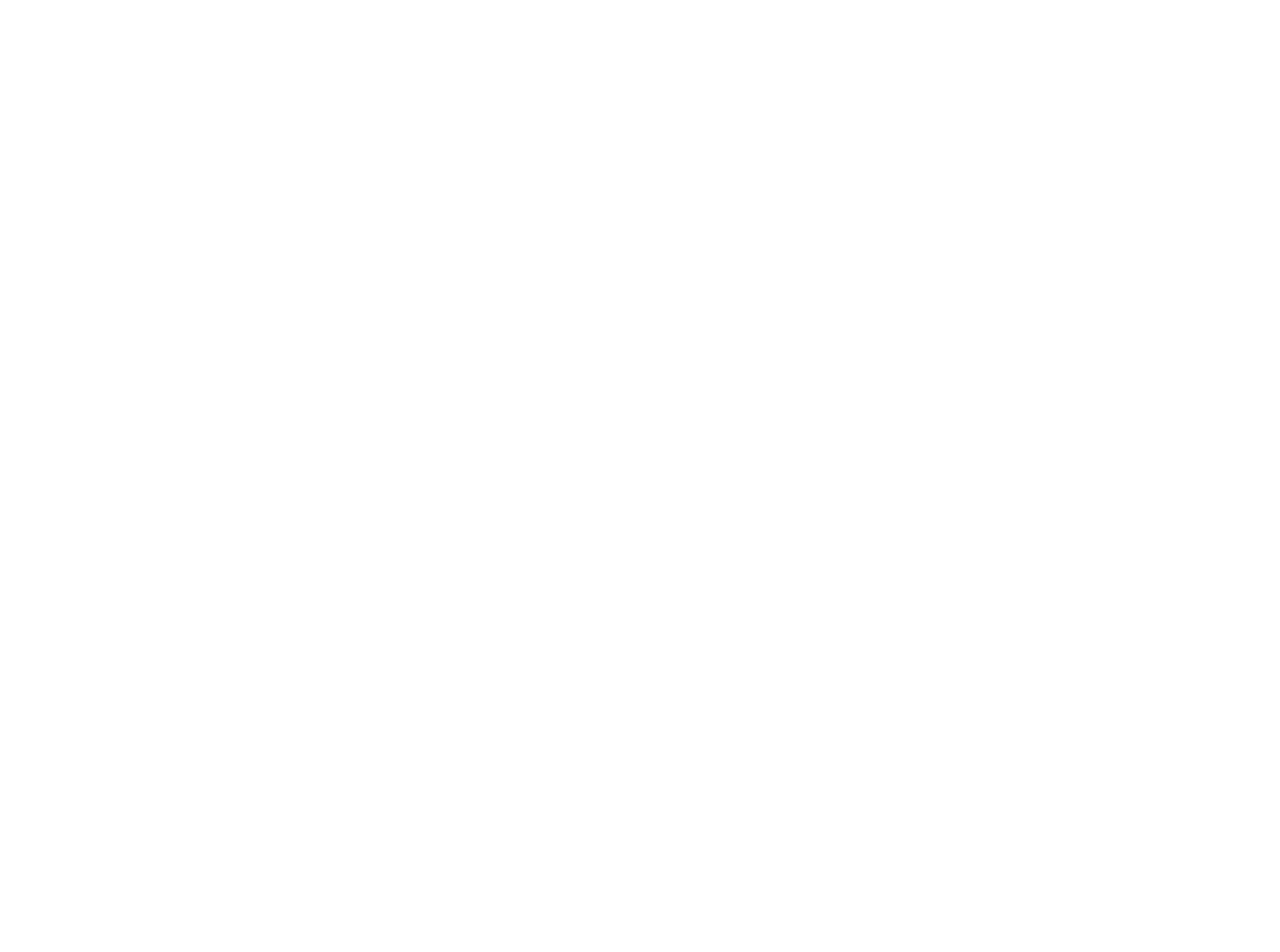
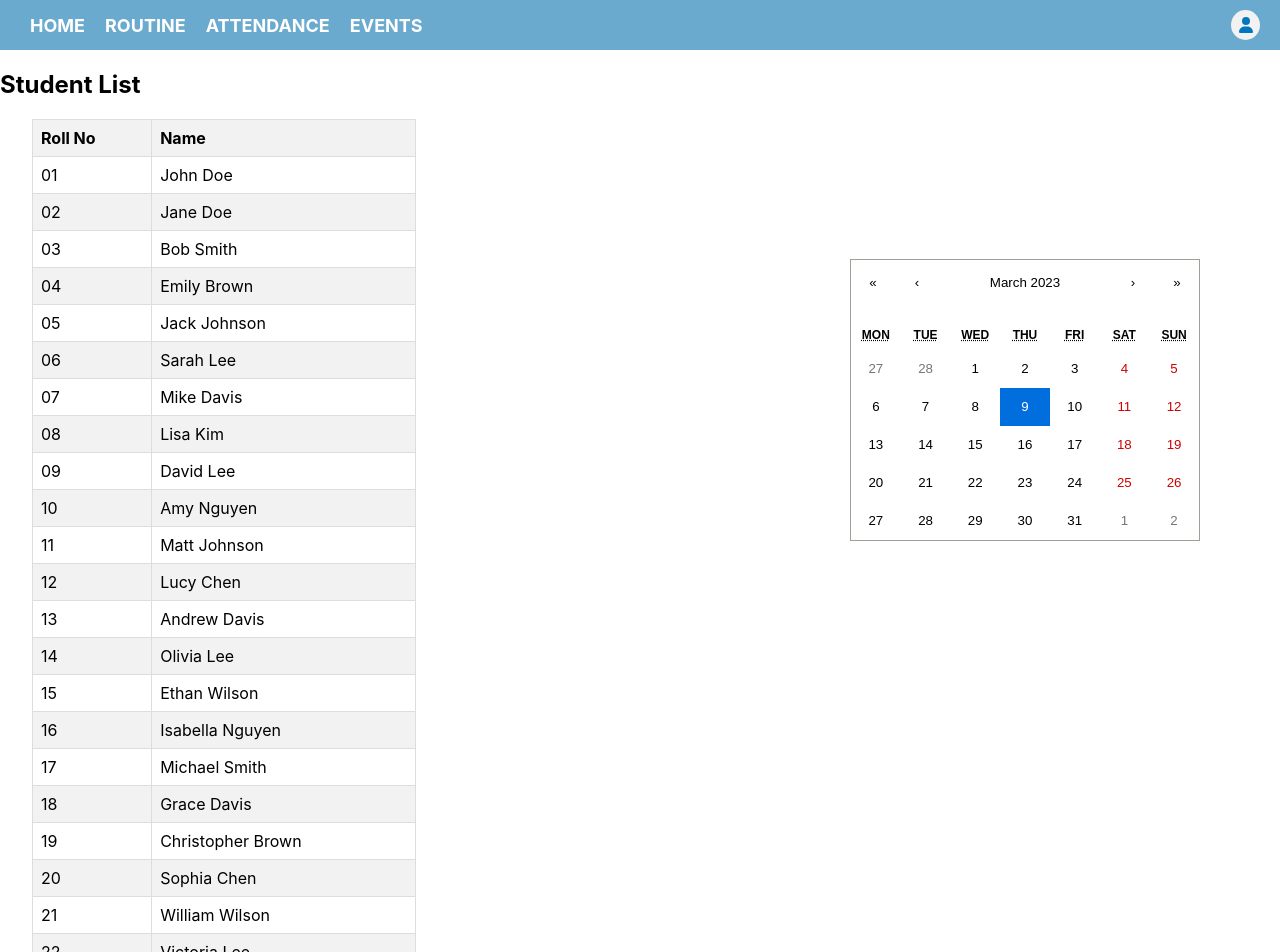
Before and after one commit to MythicSTR/Unify, a React (Create React App) app in the folder frontend/: page /teacher/attendance in a window 1280 px wide. Before the commit this address had no page. Shown: the top 952 px of the page. Before the commit the page ends 800 px from the top, so only its background shows below. Built offline with nearby package versions, Linux system fonts and the light colour scheme.

Commit message:
Working on digital attendance

```diff
--- a/frontend/src/App.js
+++ b/frontend/src/App.js
@@ -7,6 +7,9 @@
 import DepartmentHome from "./Pages/DepartmentHome"
 import StudentEvent from "./components/StudentEvent";
 import StudentRoutine from "./components/StudentRoutine";
+import TeacherAttendance from "./components/TeacherAttendance";
+import TeacherEvent from "./components/TeacherEvent";
+import TeacherRoutine from "./components/TeacherRoutine";
 
 function App() {
   return (
@@ -14,9 +17,16 @@
           <Routes>
               <Route exact path='/' element = {<LoginForm />}></Route>
               <Route exact path='/login_user' element = {<LoginForm />}></Route>
+
               <Route path = '/student/home' element = {<StudentHome />}></Route>
+
               <Route path = '/teacher/home' element = {<TeacherHome />}></Route>
+              <Route path = '/teacher/attendance' element = {<TeacherAttendance />}></Route>
+              <Route path = '/teacher/events' element = {<TeacherEvent />}></Route>
+              <Route path = '/teacher/routine' element = {<TeacherRoutine />}></Route>
+
               <Route path = '/department/home' element = {<DepartmentHome />}></Route>
+
               <Route path = '/student/events' element = {<StudentEvent />}></Route>
               <Route path = '/student/routine' element = {<StudentRoutine />}></Route>
               </Routes>
--- a/frontend/src/components/StudentEvent.js
+++ b/frontend/src/components/StudentEvent.js
@@ -6,7 +6,6 @@
     return(
         <div>
             <Navbar/>
-            student event
             <MyCalendar/>
         </div>
     );
--- /dev/null
+++ b/frontend/src/components/StudentList.js
@@ -0,0 +1,26 @@
+import React from 'react';
+import "../styles/StudentList.css"
+
+const StudentList = ({ students }) => {
+  return (
+    <table className="student-table">
+      <thead>
+        <tr>
+        <th>Roll No</th>
+          <th>Name</th>
+
+        </tr>
+      </thead>
+      <tbody>
+        {students.map((student) => (
+          <tr key={student.rollNumber}>
+          <td>{student.rollNumber}</td>
+            <td>{student.name}</td>
+          </tr>
+        ))}
+      </tbody>
+    </table>
+  );
+};
+
+export default StudentList;
--- /dev/null
+++ b/frontend/src/components/TeacherAttendance.js
@@ -0,0 +1,54 @@
+import React from "react";
+import Navbar from "../components/TeacherNavbar"
+import MyCalendar from "../components/Calendar";
+import StudentList from '../components/StudentList';
+
+function TeacherAttendance(){
+    const students = [
+        { id: 1, name: 'John Doe', rollNumber: '01' },
+        { id: 2, name: 'Jane Doe', rollNumber: '02' },
+        { id: 3, name: 'Bob Smith', rollNumber: '03' },
+        { id: 4, name: 'Emily Brown', rollNumber: '04' },
+        { id: 5, name: 'Jack Johnson', rollNumber: '05' },
+        { id: 6, name: 'Sarah Lee', rollNumber: '06' },
+        { id: 7, name: 'Mike Davis', rollNumber: '07' },
+        { id: 8, name: 'Lisa Kim', rollNumber: '08' },
+        { id: 9, name: 'David Lee', rollNumber: '09' },
+        { id: 10, name: 'Amy Nguyen', rollNumber: '10' },
+        { id: 11, name: 'Matt Johnson', rollNumber: '11' },
+        { id: 12, name: 'Lucy Chen', rollNumber: '12' },
+        { id: 13, name: 'Andrew Davis', rollNumber: '13' },
+        { id: 14, name: 'Olivia Lee', rollNumber: '14' },
+        { id: 15, name: 'Ethan Wilson', rollNumber: '15' },
+        { id: 16, name: 'Isabella Nguyen', rollNumber: '16' },
+        { id: 17, name: 'Michael Smith', rollNumber: '17' },
+        { id: 18, name: 'Grace Davis', rollNumber: '18' },
+        { id: 19, name: 'Christopher Brown', rollNumber: '19' },
+        { id: 20, name: 'Sophia Chen', rollNumber: '20' },
+        { id: 21, name: 'William Wilson', rollNumber: '21' },
+        { id: 22, name: 'Victoria Lee', rollNumber: '22' },
+        { id: 23, name: 'Daniel Davis', rollNumber: '23' },
+        { id: 24, name: 'Chloe Kim', rollNumber: '24' },
+        { id: 25, name: 'Alex Jones', rollNumber: '25' },
+        { id: 26, name: 'Natalie Johnson', rollNumber: '26' },
+        { id: 27, name: 'Kevin Smith', rollNumber: '27' },
+        { id: 28, name: 'Samantha Lee', rollNumber: '28' },
+        { id: 29, name: 'Jacob Nguyen', rollNumber: '29' },
+        { id: 30, name: 'Alice Jones', rollNumber: '30' },
+      ];
+
+
+
+    return(
+        <div>
+            <Navbar/>
+            <div>
+            <h2>Student List</h2>
+            <StudentList students={students} />
+          </div>
+            <MyCalendar/>
+        </div>
+    );
+}
+
+export default TeacherAttendance;
--- /dev/null
+++ b/frontend/src/components/TeacherEvent.js
@@ -0,0 +1,14 @@
+import React from "react";
+import Navbar from "./TeacherNavbar"
+import MyCalendar from "./Calendar";
+
+function TeacherEvent(){
+    return(
+        <div>
+            <Navbar/>
+            <MyCalendar/>
+        </div>
+    );
+}
+
+export default TeacherEvent;
--- a/frontend/src/components/TeacherNavbar.js
+++ b/frontend/src/components/TeacherNavbar.js
@@ -1,4 +1,5 @@
 import React from 'react';
+import { Link } from 'react-router-dom';
 import '../styles/Navbar.css';
 import { FontAwesomeIcon } from '@fortawesome/react-fontawesome';
 import { faUser } from '@fortawesome/free-solid-svg-icons';
@@ -7,9 +8,10 @@
   return (
     <nav className="navbar">
       <ul className="navbar-links">
-        <li><a href="#">Home</a></li>
-        <li><a href="#">Routine</a></li>
-        <li><a href="#">Attendance</a></li>
+      <li><Link to="/teacher/home">Home</Link></li>
+      <li><Link to="/teacher/routine">Routine</Link></li>
+      <li><Link to="/teacher/attendance">Attendance</Link></li>
+      <li><Link to="/teacher/events">Events</Link></li>
       </ul>
       <div className="navbar-profile">
         <FontAwesomeIcon icon={faUser} />
--- /dev/null
+++ b/frontend/src/components/TeacherRoutine.js
@@ -0,0 +1,14 @@
+import React from "react";
+import Navbar from "./TeacherNavbar"
+import MyCalendar from "./Calendar";
+
+function TeacherRoutine(){
+    return(
+        <div>
+            <Navbar/>
+            <MyCalendar/>
+        </div>
+    );
+}
+
+export default TeacherRoutine;
--- /dev/null
+++ b/frontend/src/styles/StudentList.css
@@ -0,0 +1,28 @@
+.student-table {
+    border-collapse: collapse;
+    width: 30%;
+    margin-left: 2rem;
+  }
+
+  .student-table th,
+  .student-table td {
+    border: 1px solid #ddd;
+    padding: 8px;
+    text-align: left;
+  }
+
+  .student-table th {
+    background-color: #f2f2f2;
+    font-weight: bold;
+  }
+
+  .student-table tr:nth-child(even) {
+    background-color: #f2f2f2;
+  }
+
+  .student-table img {
+    height: 50px;
+    width: 50px;
+    object-fit: cover;
+    border-radius: 50%;
+  }
```
